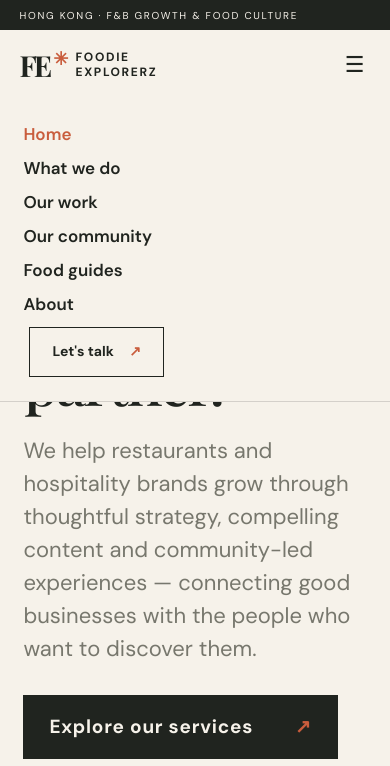
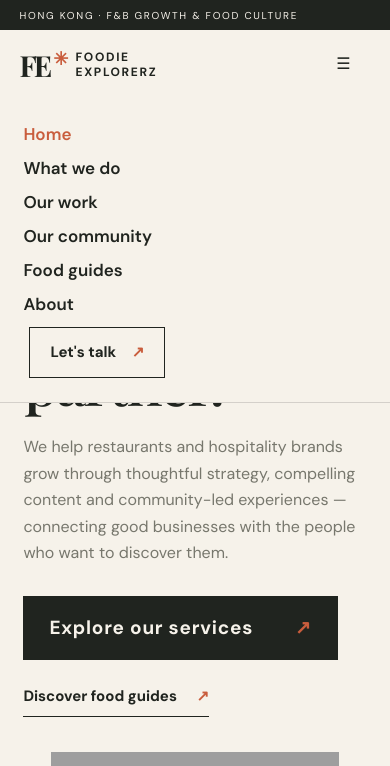
Before and after one commit to maryamdps/foodie-explorerz, a plain HTML site: page index.html in a window 390 px wide. Both pictures are taken after a click on the button "Toggle navigation". Shown: the top 766 px of the page. Drawn offline with nearby package versions, Linux system fonts and the light colour scheme; grey boxes are pictures that could not be loaded; a web font is replaced by a local one.

Commit message:
Refine website typography and preserve header CTA sizing

```diff
--- a/styles.css
+++ b/styles.css
@@ -312,3 +312,54 @@ body p:not(.kicker):not(.eyebrow),
 .blog-city.featured .city-no,.blog-city.featured .city-status{color:#e8a18b}
 @media(max-width:900px){.blog-cities{grid-template-columns:repeat(2,minmax(0,1fr))}.nav{gap:14px}}
 @media(max-width:650px){.blog-cities{grid-template-columns:1fr}.blog-city{min-height:190px}.nav{gap:12px}.nav a{white-space:normal}}
+
+
+/* Refined typography: reduce oversized page text while keeping the header CTA unchanged */
+body { font-size: 16px; }
+body p:not(.kicker):not(.eyebrow),
+.body-copy, .page-hero .body-copy,
+.service p, .card p, .feature p, .quote p, .cta p,
+.notice, .form-note {
+  font-size: 17px !important;
+  line-height: 1.7;
+}
+.lead, .metric-intro { font-size: 21px; }
+.service h3 { font-size: 27px; }
+.card h3, .guide-tile h3 { font-size: 28px; }
+.feature h3 { font-size: 27px; }
+.quote p { font-size: 18px !important; }
+.text-link, .card a { font-size: 15px !important; }
+.metric small, .form label { font-size: 13px; }
+.form input, .form textarea, .form select { font-size: 16px !important; }
+.form-note, .notice { font-size: 15px !important; }
+.btn, button, input[type="submit"], .form button {
+  font-size: 16px !important;
+  line-height: 1.3;
+  padding: 17px 22px;
+}
+/* Keep the header navigation and its CTA at their existing sizes */
+.nav a { font-size: 13px; }
+.nav .nav-button { font-size: 14px !important; padding: 15px 20px; }
+@media(max-width:900px) {
+  .nav a { font-size: 13px; }
+  .body-copy, .page-hero .body-copy { font-size: 17px !important; }
+}
+@media(max-width:650px) {
+  body p:not(.kicker):not(.eyebrow),
+  .body-copy, .page-hero .body-copy,
+  .service p, .card p, .feature p, .quote p, .cta p,
+  .notice, .form-note {
+    font-size: 16px !important;
+    line-height: 1.65;
+  }
+  .nav a { font-size: 17px; }
+  .nav .nav-button { font-size: 15px !important; }
+  .btn, button, input[type="submit"], .form button {
+    font-size: 16px !important;
+    padding: 16px 20px;
+  }
+  .service h3 { font-size: 24px; }
+  .card h3, .guide-tile h3 { font-size: 26px; }
+  .feature h3 { font-size: 24px; }
+  .lead, .metric-intro { font-size: 19px; }
+}
```
